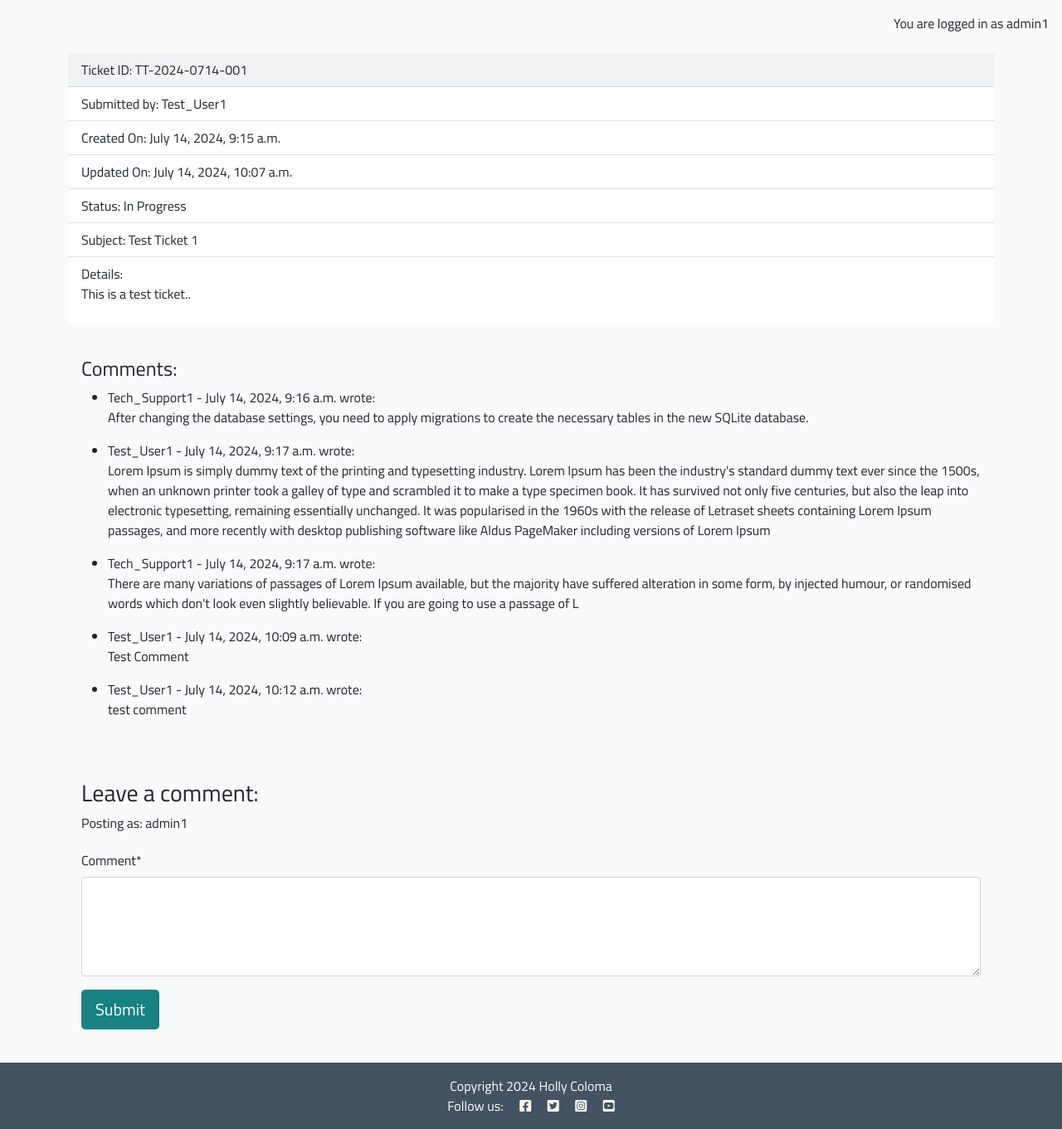
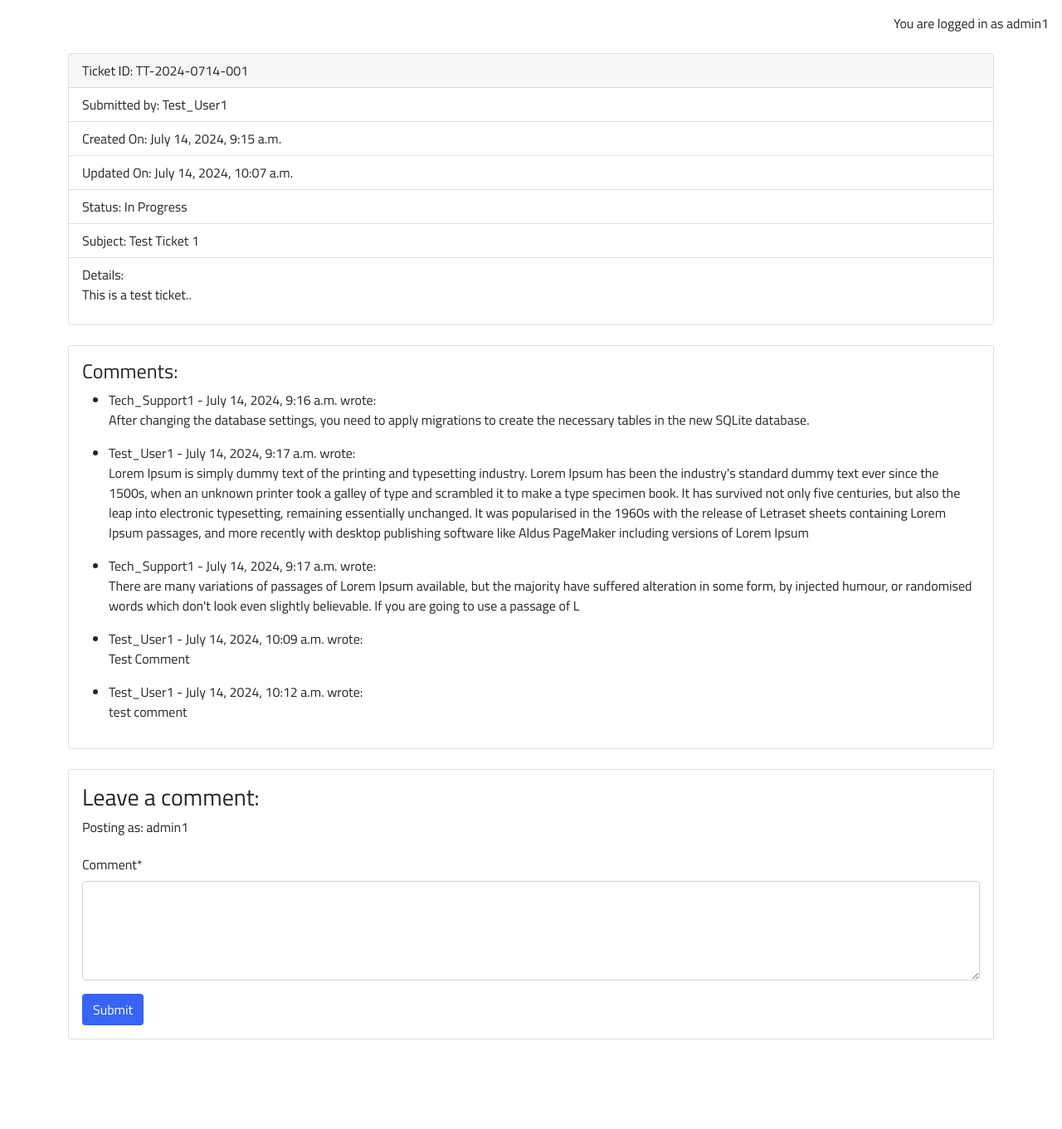
Before and after one commit to hpcoloma/PP4-Tech-Tackles, a Django app: page /ticket/1/ in a window 1280 px wide. Shown: the part 56-1417 px from the top of the page at 83% size. After the commit the page ends 1309 px from the top, so only its background shows below. Run offline with Django 4.2, Linux system fonts and the light colour scheme; a user stored in the database is signed in; data comes from the database, SQL or seed files in the repository; both versions use the stored data as it was after the commit; some libraries are stand-ins or nearby versions.

Commit message:
Docs: Update README, add Agile development section. Housekeeping updating css codes, removing unused style from template. Refactor ticket detail view

```diff
--- a/static/css/style.css
+++ b/static/css/style.css
@@ -9,12 +9,12 @@ body {
     font-family: "Titillium Web", sans-serif;
 }
 
-.brand {
+ .brand {
     font-size: 1.4rem;
     font-weight: 700;
-    color: #4A4A4F;
+    color: #1440a0;
 }
-
+/*
 .red-o {
     color: #E84610;
 }
@@ -107,7 +107,7 @@ body {
 .page-link {
     color: #E84610;
 } */
-
+/*
 .post-title {
     margin-top: 10%;
     margin-left: 5%;
@@ -117,13 +117,13 @@ body {
     margin-left: 5%;
     color: lightgray;
 }
-
+*/
 .btn-signup,
 .btn-edit {
-    background-color: #188181;
+    background-color: #3864f5;
     color: #fff;
 }
-
+/*
 .btn-signup:hover,
 .btn-signup:active {
     background-color: #fff;
@@ -139,8 +139,8 @@ body {
 .link:active {
     color: #445261;
     text-decoration: underline;
-}
-
+} */
+/*
 .btn-like {
     color: #E84610;
     border: none;
@@ -165,7 +165,7 @@ body {
 
 .approval {
     color: rgb(222, 146, 168);
-}
+} */
 
 /* Custome CSS */
 
--- a/support/templates/support/ticket_detail.html
+++ b/support/templates/support/ticket_detail.html
@@ -57,7 +57,7 @@
                     <form id="commentForm" method="post" style="margin-top: 1.3em;" action="{% url 'add_comment' ticket.pk %}">
                         {{ comment_form|crispy }}
                         {% csrf_token %}
-                        <button id="submitButton" type="submit" class="btn btn-signup btn-lg">Submit</button>
+                        <button id="submitButton" type="submit" class="btn btn-signup">Submit</button>
                     </form>
                     {% else %}
                     <p>Log in to leave a comment</p>
```
Also changed, not shown: README.md, db.sqlite3.
